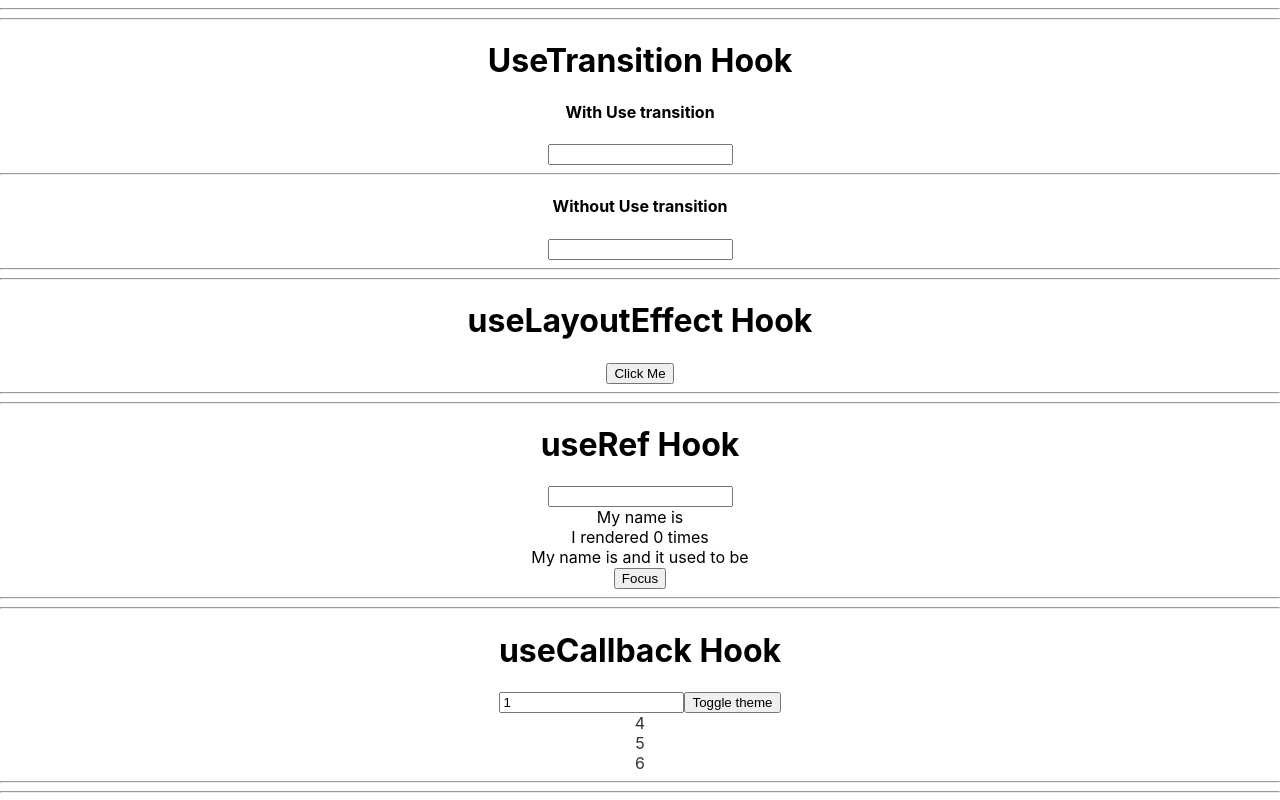
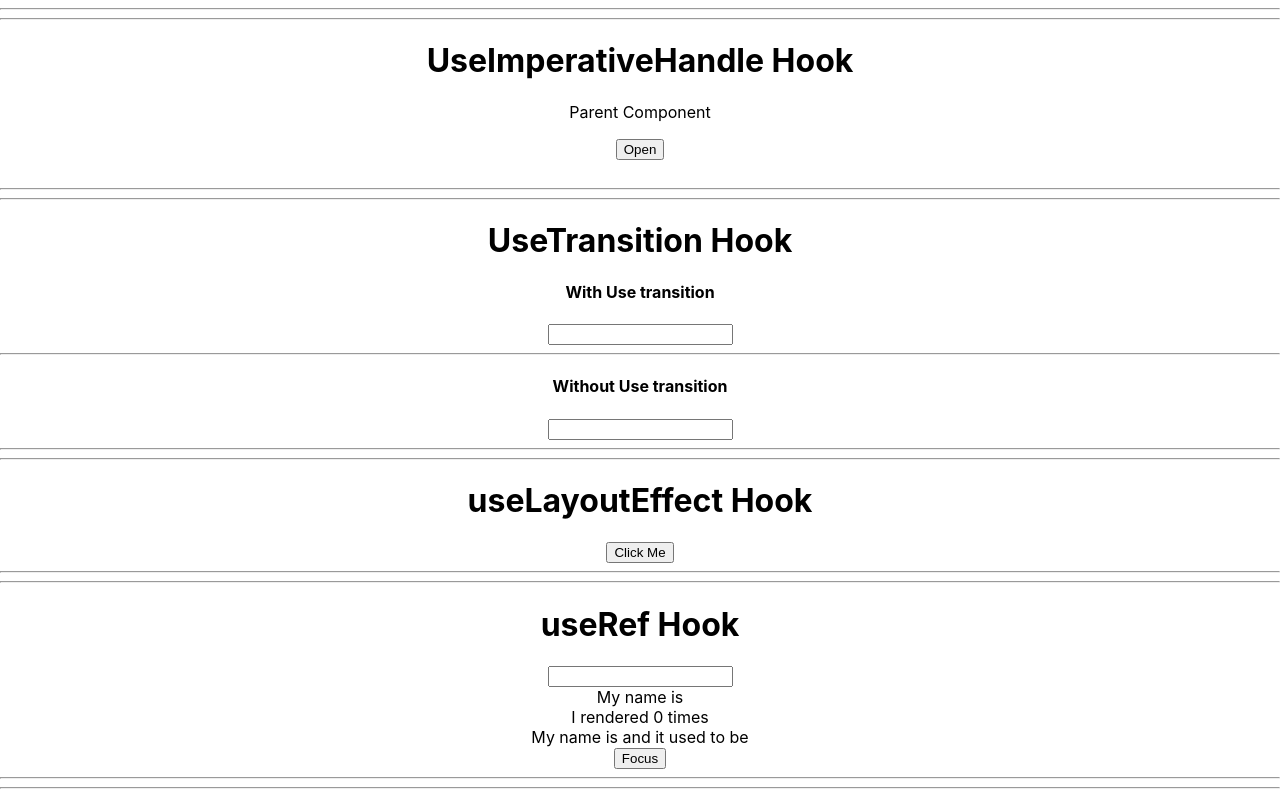
Before and after one commit to theodorejohn7/hooks, a React (Create React App) app: page / in a window 1280 px wide. Shown: the top 800 px of the page. Built offline with nearby package versions, Linux system fonts and the light colour scheme.

Commit message:
completed useImperative hook

```diff
--- a/src/App.js
+++ b/src/App.js
@@ -10,10 +10,16 @@ import CallbackApp from "./components/useCallback/CallbackApp";
 import UseRefApp from "./components/useRef/UseRefApp";
 import UseLayoutApp from "./components/useLayout/UseLayoutApp";
 import UseTransitionApp from "./components/useTransition/UseTransitionApp";
+import UseImperativeHandleApp from "./components/useImperativeHandle/UseImperativeHandleApp";
 
 function App() {
   return (
     <div className="App">
+    <hr />
+    <hr />
+    <h1> UseImperativeHandle Hook</h1>
+    <UseImperativeHandleApp />
+
     <hr />
     <hr />
     <h1> UseTransition Hook</h1>
--- /dev/null
+++ b/src/components/useImperativeHandle/Modal.js
@@ -0,0 +1,21 @@
+import React, { forwardRef, useImperativeHandle, useState } from "react";
+
+function Modal(props, ref) {
+  const [modalState, setModalState] = useState(false);
+  useImperativeHandle(ref, () => ({
+    openModal: () => setModalState(true),
+  }));
+
+  console.log("Child rendered in use Imperative ");
+
+  if (!modalState) return null;
+
+  return (
+    <div style={{border: '1px solid black',width:'250px',paddingBottom:'10px', borderRadius:'20px', margin:'auto', background:'lightBlue'}}>
+      <p> Contents of Modal Popup !!!</p>
+      <button onClick={() => setModalState(false)}>Close</button>
+    </div>
+  );
+}
+
+export default forwardRef(Modal);
--- /dev/null
+++ b/src/components/useImperativeHandle/UseImperativeHandleApp.js
@@ -0,0 +1,27 @@
+import { useRef } from "react";
+import Modal from "./Modal";
+
+import React from "react";
+
+function UseImperativeHandleApp() {
+  const modalRef = useRef();
+  const handleOpenModal = () => {
+    modalRef.current.openModal();
+  };
+
+  console.log("Parent rendered in use Imperative ");
+
+  return (
+    <main>
+      <p>Parent Component</p>
+      <button onClick={handleOpenModal}>Open</button>
+      <br />
+      <br />
+
+      <Modal ref={modalRef} />
+
+    </main>
+  );
+}
+
+export default UseImperativeHandleApp;
--- a/src/index.js
+++ b/src/index.js
@@ -6,9 +6,9 @@ import reportWebVitals from './reportWebVitals';
 
 const root = ReactDOM.createRoot(document.getElementById('root'));
 root.render(
-  <React.StrictMode>
+  // <React.StrictMode>
     <App />
-  </React.StrictMode>
+  // </React.StrictMode>
 );
 
 // If you want to start measuring performance in your app, pass a function
```
